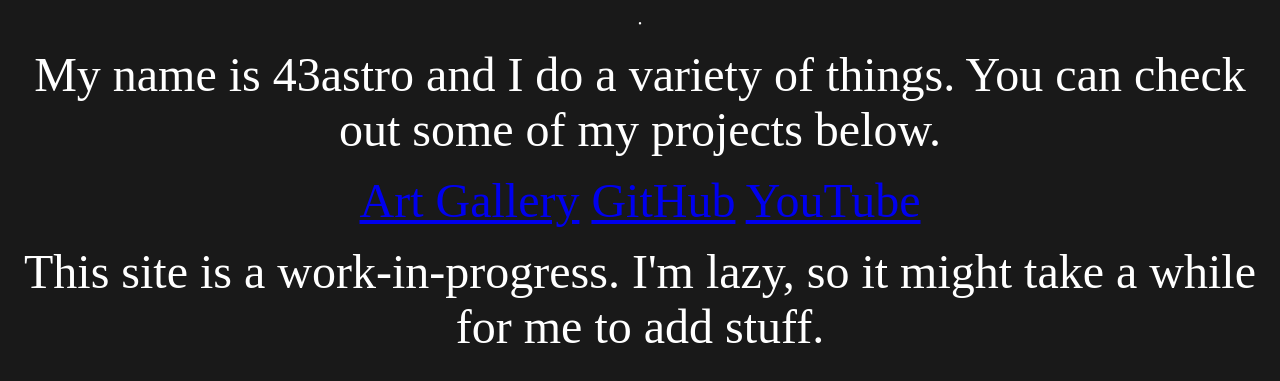
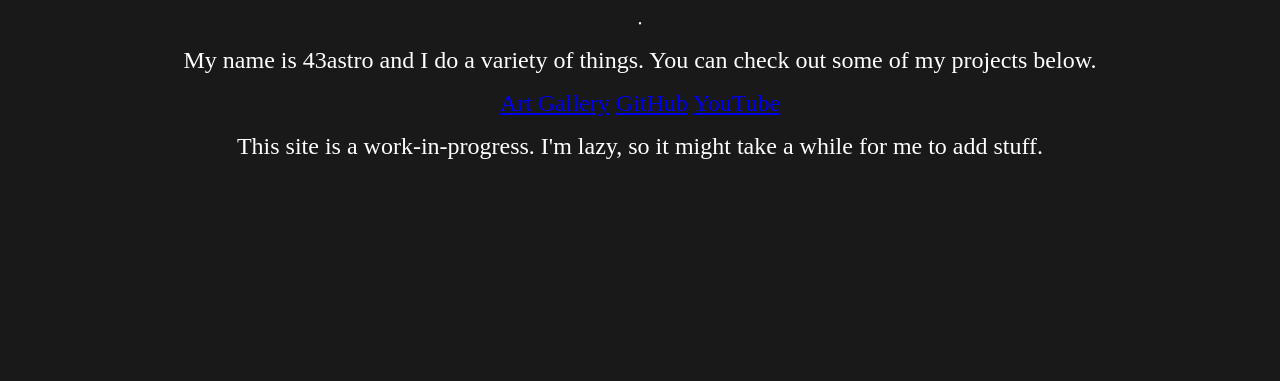
Before and after one commit to 43astro/me, a plain HTML site: page index.html in a window 1280 px wide. Shown: the part 107-488 px from the top of the page. Drawn offline with Linux system fonts and the light colour scheme.

Commit message:
Update index.html

```diff
--- a/index.html
+++ b/index.html
@@ -17,8 +17,8 @@
 		<p></p>
 		<img src="MainPhoto.png" alt="Photo 1" style="width:256px;height:256px;">
 		<p><font face = "Dubai" size = "1" color = "white">•</font></p>
-		<p><font face = "Dubai" size = "7.5" color = "white">My name is 43astro and I do a variety of things. You can check out some of my projects below.</font></p>
-		<p><font face = "Dubai" size = "7.5" color = "white"><a href="https://43astro.github.io/art" title="Art Gallery">Art Gallery</a>  <a href="https://github.com/43astro" title="GitHub">GitHub</a>  <a href="https://youtube.com/@43astro" title="YouTube">YouTube</a></font></p>
-		<p><font face = "Dubai" size = "7.5" color = "white">This site is a work-in-progress. I'm lazy, so it might take a while for me to add stuff.</font></p>
+		<p><font face = "Dubai" size = "5" color = "white">My name is 43astro and I do a variety of things. You can check out some of my projects below.</font></p>
+		<p><font face = "Dubai" size = "5" color = "white"><a href="https://43astro.github.io/art" title="Art Gallery">Art Gallery</a>  <a href="https://github.com/43astro" title="GitHub">GitHub</a>  <a href="https://youtube.com/@43astro" title="YouTube">YouTube</a></font></p>
+		<p><font face = "Dubai" size = "5" color = "white">This site is a work-in-progress. I'm lazy, so it might take a while for me to add stuff.</font></p>
 	</body>
 </html>
```
